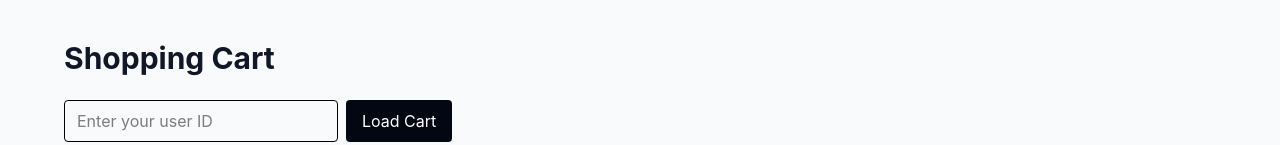
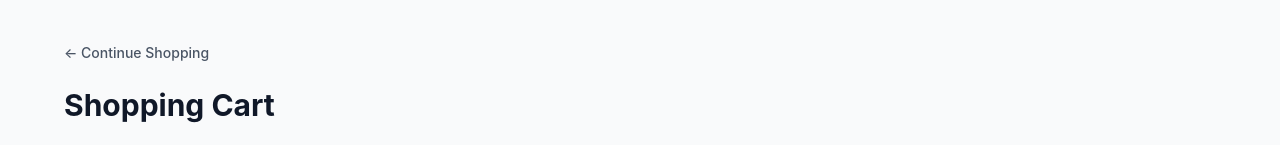
Before and after one commit to minhanh0503/evmarketplace, a React (Vite) app in the folder frontend/: page /cart in a window 1280 px wide. Shown: the top 145 px of the page. Built offline with nearby package versions, Linux system fonts and the light colour scheme; no server answers.

Commit message:
Add "Continue Shopping" button to Cart page

```diff
--- a/frontend/src/pages/Cart.jsx
+++ b/frontend/src/pages/Cart.jsx
@@ -51,6 +51,13 @@ export default function Cart() {
   return (
     <div className="min-h-screen bg-gray-50 px-6 py-10">
       <div className="max-w-6xl mx-auto">
+        <button
+          onClick={() => navigate("/")}
+          className="mb-6 text-sm font-medium text-gray-600 hover:text-gray-900"
+        >
+          ← Continue Shopping
+        </button>
+
         <h1 className="text-3xl font-bold text-gray-900 mb-6">Shopping Cart</h1>
 
         <div className="mb-6 flex gap-2">
```
